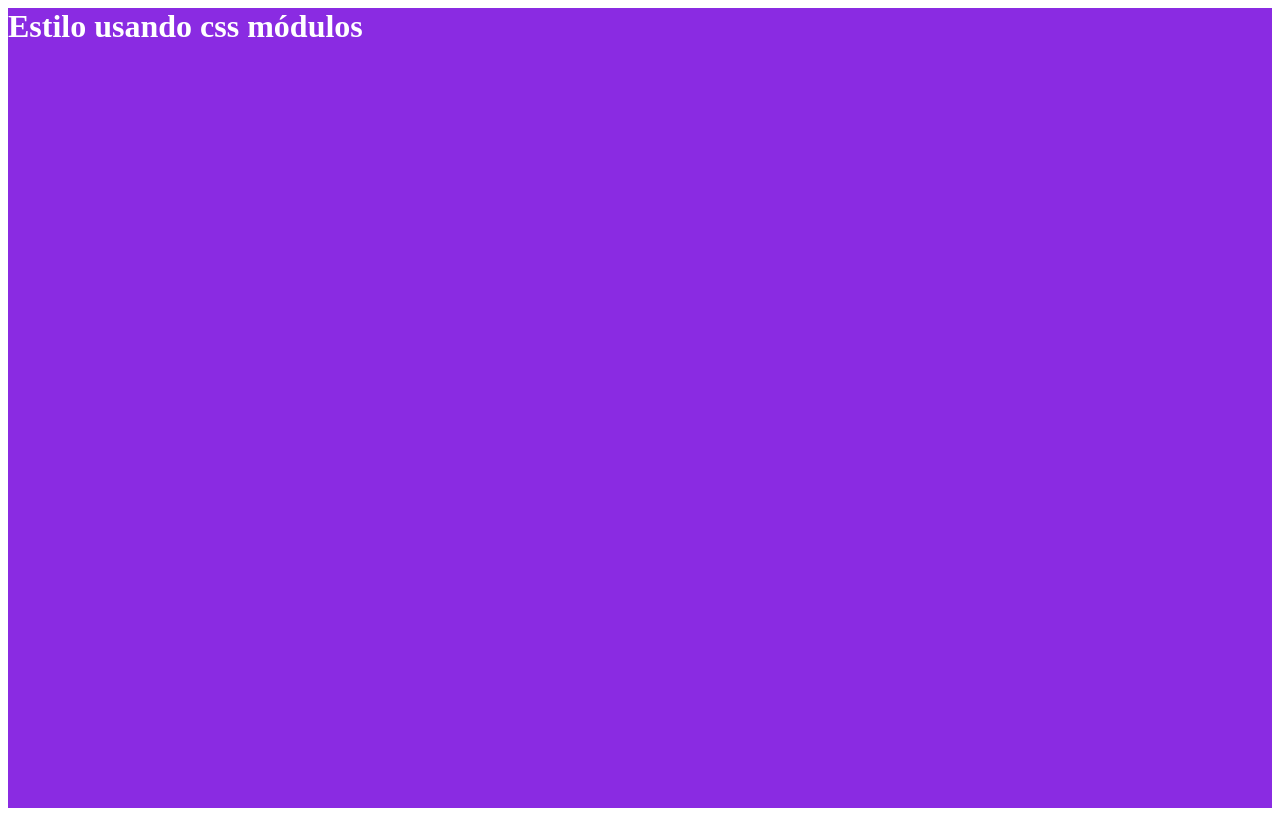
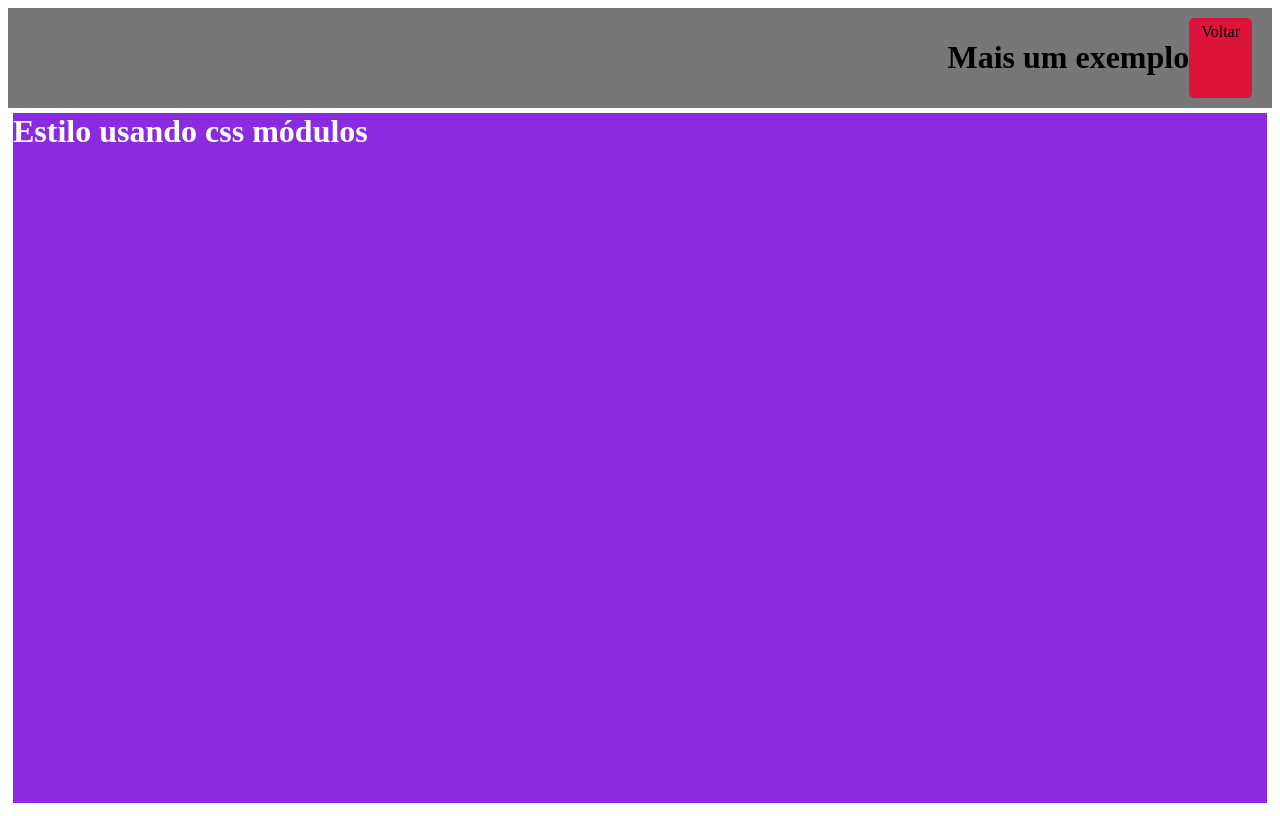
Before and after one commit to Marinakrae/Masterclass_Next_React, a Next.js app in the folder fundamentos/: page /estiloso in a window 1280 px wide. Built offline with nearby package versions, Linux system fonts and the light colour scheme.

Commit message:
componentização

```diff
--- /dev/null
+++ b/fundamentos/src/components/Layout.jsx
@@ -0,0 +1,17 @@
+import Link from "next/link"
+import styles from '../styles/Layout.module.css'
+
+export default function Layout(props) {
+    return (
+        <div className={styles.layout}>
+            <div className={styles.cabecalho}>
+                <h1>{props.titulo ?? 'Mais um exemplo'}</h1>
+                <Link href="/">Voltar</Link>
+            </div>
+            <div className={styles.conteudo}>
+                {props.children}
+            </div>
+
+        </div >
+    )
+}
--- a/fundamentos/src/pages/estiloso.jsx
+++ b/fundamentos/src/pages/estiloso.jsx
@@ -1,10 +1,15 @@
+import Layout from '../components/Layout'
 import styles from '../styles/Estiloso.module.css'
+import Link from 'next/link'
 
 export default function Estiloso() {
     return (
-        <div className={styles.roxo}>
-            <h1>Estilo usando css módulos</h1>
-        </div>
+        <Layout>
+            <div className={styles.roxo}>
+                <h1>Estilo usando css módulos</h1>
+            </div>
+        </Layout>
+
 
     )
 }
--- a/fundamentos/src/styles/Estiloso.module.css
+++ b/fundamentos/src/styles/Estiloso.module.css
@@ -1,7 +1,7 @@
 .roxo {
     background-color: blueviolet;
     color: #fff;
-    height: 100vh;
+    height: 100%;
 }
 
 .roxo h1 {
--- /dev/null
+++ b/fundamentos/src/styles/Layout.module.css
@@ -0,0 +1,23 @@
+.layout {
+    height: 100vh;
+    display: flex;
+    flex-direction: column;
+}
+
+.cabecalho {
+   display: flex;
+   justify-content: flex-end;
+   padding: 10px 20px;
+   background-color: #777;
+}
+
+.cabecalho a {
+    background-color: crimson;
+    padding: 5px 12px;
+    border-radius: 5px;
+}
+
+.conteudo {
+    padding: 5px;
+    height: 100%;
+}
```
Also changed, not shown: fundamentos/src/pages/index.jsx (+5 -2 lines).
